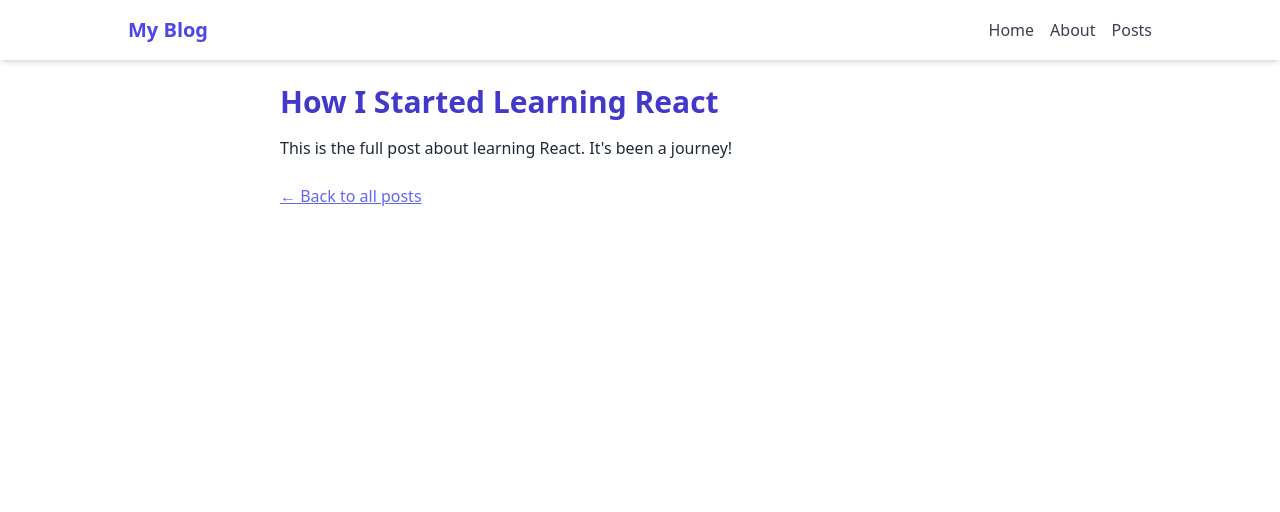
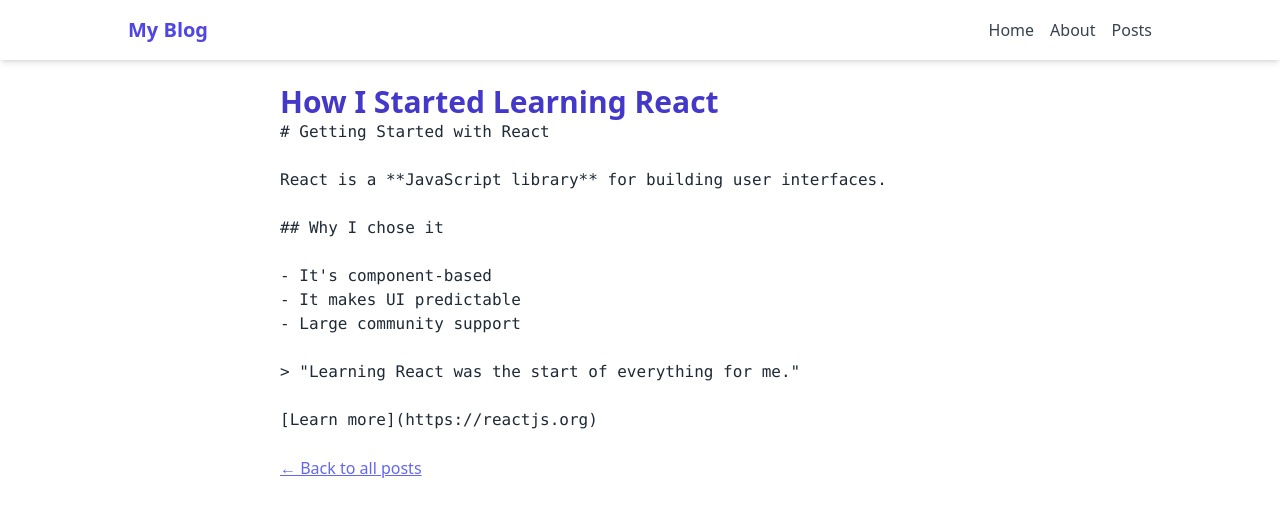
Before and after one commit to iamregha/react-blog-project, a React (Create React App) app: page /posts/1 in a window 1280 px wide. Shown: the top 512 px of the page. Built offline with nearby package versions, Linux system fonts and the light colour scheme.

Commit message:
Day 5: Add Markdown rendering to post detail page

```diff
--- a/package.json
+++ b/package.json
@@ -9,6 +9,7 @@
     "@testing-library/user-event": "^13.5.0",
     "react": "^19.1.0",
     "react-dom": "^19.1.0",
+    "react-markdown": "^10.1.0",
     "react-router-dom": "^7.6.2",
     "react-scripts": "5.0.1",
     "web-vitals": "^2.1.4"
--- a/src/pages/PostDetail.jsx
+++ b/src/pages/PostDetail.jsx
@@ -1,11 +1,26 @@
+import ReactMarkdown from "react-markdown";
 import { useParams, Link } from "react-router-dom";
 
 const posts = [
   {
     id: 1,
     title: "How I Started Learning React",
-    summary: "A short story of how I built my first project...",
-    content: "This is the full post about learning React. It's been a journey!",
+    summary: "...",
+    content: `
+    # Getting Started with React
+
+    React is a **JavaScript library** for building user interfaces.
+
+    ## Why I chose it
+
+    - It's component-based
+    - It makes UI predictable
+    - Large community support
+
+    > "Learning React was the start of everything for me."
+
+    [Learn more](https://reactjs.org)
+    `
   },
   {
     id: 2,
@@ -37,7 +52,11 @@ const PostDetail = () => {
   return (
     <div className="p-6 max-w-3xl mx-auto">
       <h1 className="text-3xl font-bold text-indigo-700">{post.title}</h1>
-      <p className="mt-4 text-gray-800">{post.content}</p>
+      <div className="prose max-w-none text-gray-800">
+      <ReactMarkdown>
+        {post.content}
+      </ReactMarkdown>
+      </div>
       <Link to="/posts" className="block mt-6 text-indigo-500 underline">← Back to all posts</Link>
     </div>
   );
```
Also changed, not shown: 1 other file (tests, documents, lock files or other folders).
